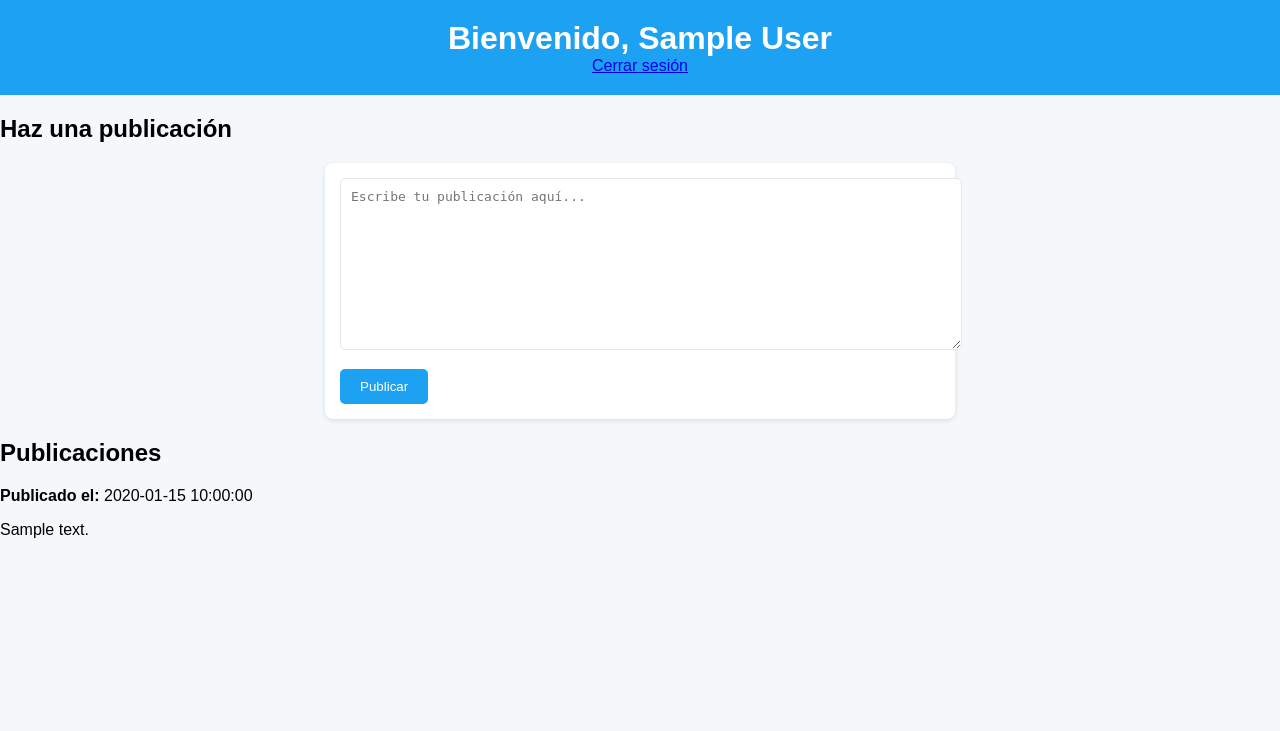
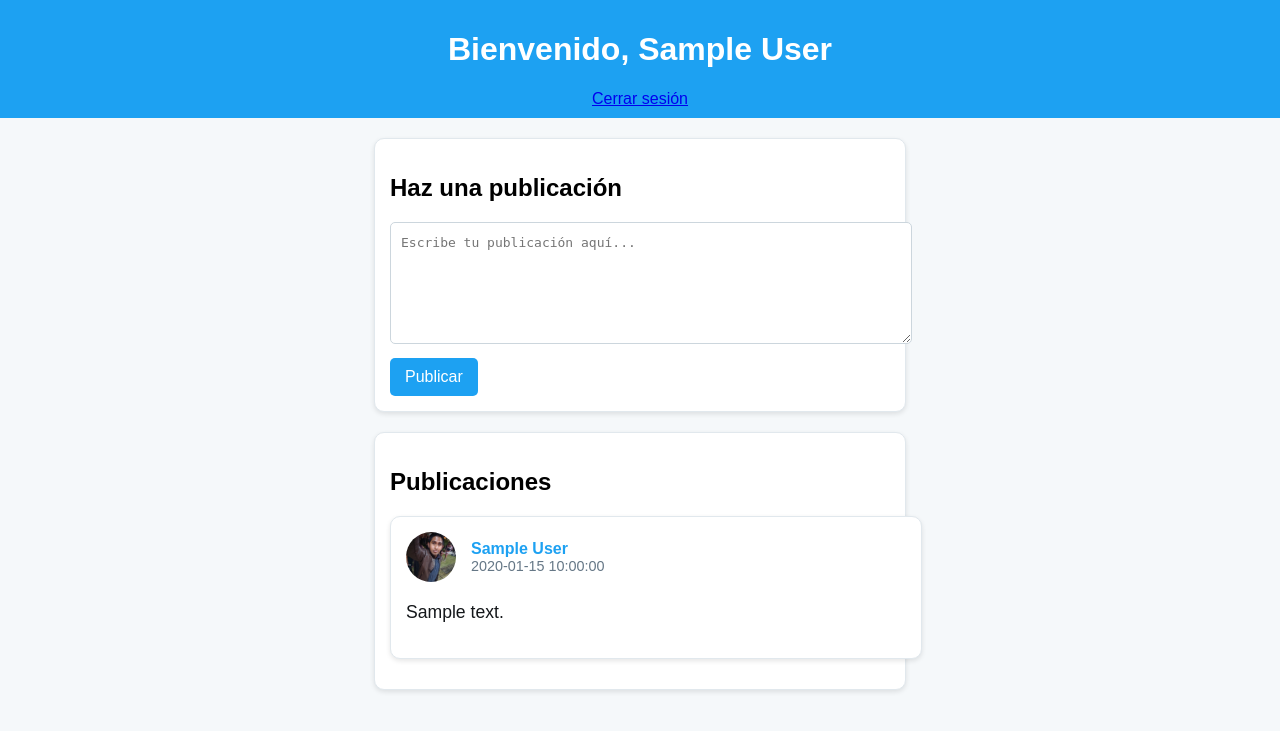
Before and after one commit to JazielPatricio/PATZINO, a PHP site: page /php/perfil.php in a window 1280 px wide. Shown: the top 731 px of the page. Run offline with PHP 8.4, Linux system fonts and the light colour scheme; the visitor is signed in with stand-in values (Sample User, id 1); tables that the repository leaves empty or names only in its code hold one stand-in row (values such as "Sample post").

Commit message:
Se modifico el archivo perfil.php y perfil.css para mejorar apariencia

```diff
--- a/css/perfil.css
+++ b/css/perfil.css
@@ -1,4 +1,4 @@
-/* perfil.css */
+/* Estilos generales */
 body {
     font-family: Arial, sans-serif;
     background-color: #f5f8fa;
@@ -6,64 +6,77 @@ body {
     padding: 0;
 }
 
+/* Contenedor principal del perfil */
 header {
-    background-color: #1da1f2; /* Azul Twitter */
+    background-color: #1da1f2;  /* Color de fondo similar al de Twitter */
     color: white;
+    padding: 10px;
     text-align: center;
-    padding: 20px;
 }
 
-h1 {
-    margin: 0;
-    font-size: 2em;
-}
-
-form {
-    width: 80%;
-    max-width: 600px;
-    margin: 20px auto;
+/* Formulario para publicar */
+.publicar {
+    width: 90%;           /* 90% del ancho disponible */
+    max-width: 500px;     /* No exceder 500px de ancho */
+    margin: 20px auto;    /* Centrado */
     padding: 15px;
     background-color: white;
-    border-radius: 8px;
+    border-radius: 10px;
+    border: 1px solid #e1e8ed;
     box-shadow: 0 2px 5px rgba(0, 0, 0, 0.1);
 }
 
-form textarea {
+textarea {
     width: 100%;
-    height: 150px;
+    height: 100px;
     padding: 10px;
-    margin-bottom: 15px;
-    border: 1px solid #e1e8ed;
     border-radius: 5px;
+    border: 1px solid #ccd6dd;
     font-size: 1em;
     color: #14171a;
+    line-height: 1.5;
 }
 
-form button {
-    padding: 10px 20px;
-    background-color: #1da1f2;
+button {
+    padding: 10px 15px;
+    background-color: #1da1f2;  /* Color azul de Twitter */
     color: white;
     border: none;
     border-radius: 5px;
     cursor: pointer;
+    margin-top: 10px;
+    font-size: 1em;
 }
 
-form button:hover {
-    background-color: #1991d3;
+button:hover {
+    background-color: #0d95e8;  /* Un azul un poco más oscuro */
 }
 
-/* Estilo para las publicaciones */
+/* Estilos para las publicaciones */
+.publicaciones {
+    width: 90%;            /* 90% del ancho disponible */
+    max-width: 500px;      /* No exceder 500px de ancho */
+    margin: 20px auto;     /* Centrado */
+    padding: 15px;
+    background-color: white;
+    border-radius: 10px;
+    border: 1px solid #e1e8ed;
+    box-shadow: 0 2px 5px rgba(0, 0, 0, 0.1);
+    text-align: left;
+}
+
 .tweet {
-    width: 80%;
-    max-width: 600px;
-    margin: 20px auto;
-    background-color: white;
+    width: 100%;
+    background-color: #ffffff;
     border: 1px solid #e1e8ed;
     border-radius: 10px;
     padding: 15px;
+    margin-bottom: 15px;
     box-shadow: 0 2px 5px rgba(0, 0, 0, 0.1);
+    text-align: left;
 }
 
+/* Perfil dentro del tweet */
 .perfil {
     display: flex;
     align-items: center;
@@ -71,8 +84,10 @@ form button:hover {
 }
 
 .foto-perfil {
-    width: 50px;
-    height: 50px;
+    width: 12vw;           /* Tamaño relativo al tamaño de la pantalla */
+    height: 12vw;
+    max-width: 50px;       /* Limitar tamaño máximo */
+    max-height: 50px;
     border-radius: 50%;
     margin-right: 15px;
 }
@@ -84,12 +99,12 @@ form button:hover {
 
 .nombre {
     font-weight: bold;
-    color: #1da1f2; /* Color azul típico de Twitter */
+    color: #1da1f2;         /* Azul de Twitter */
 }
 
 .fecha {
     font-size: 0.9em;
-    color: #657786; /* Color gris claro para la fecha */
+    color: #657786;         /* Gris claro para la fecha */
 }
 
 .contenido-tweet {
@@ -101,3 +116,31 @@ form button:hover {
     color: #14171a;
     line-height: 1.5;
 }
+
+/* Media queries para pantallas pequeñas */
+@media (max-width: 400px) {
+    .tweet {
+        width: 100%;      /* Los tweets ocuparán el 100% del ancho disponible */
+        margin: 10px 0;    /* Menos margen */
+        padding: 15px;     /* Mantener el padding adecuado */
+    }
+
+    .foto-perfil {
+        width: 20vw;       /* Ajustar el tamaño de la imagen de perfil en pantallas pequeñas */
+        height: 20vw;
+        max-width: 50px;   /* Asegurar que no sea demasiado grande */
+        max-height: 50px;
+    }
+
+    .contenido-tweet p {
+        font-size: 1em; /* Tamaño de fuente más pequeño en pantallas pequeñas */
+    }
+
+    .nombre {
+        font-size: 1.1em; /* Hacer el nombre un poco más grande en pantallas pequeñas */
+    }
+
+    .fecha {
+        font-size: 0.8em; /* Reducir el tamaño de la fecha */
+    }
+}
--- a/php/perfil.php
+++ b/php/perfil.php
@@ -54,7 +54,6 @@ $stmt = $conn->prepare($sql);
 $stmt->bind_param("i", $usuario_id);  // "i" para entero (ID del usuario)
 $stmt->execute();
 $result = $stmt->get_result();
-
 ?>
 
 <!DOCTYPE html>
@@ -87,10 +86,16 @@ $result = $stmt->get_result();
         if ($result->num_rows > 0) {
             // Mostrar las publicaciones
             while ($publicacion = $result->fetch_assoc()) {
-                echo "<div class='publicacion'>";
-                echo "<p><strong>Publicado el:</strong> " . $publicacion["fecha_publicacion"] . "</p>";
-                echo "<p>" . nl2br($publicacion["contenido"]) . "</p>";  // nl2br convierte saltos de línea en <br>
-                echo "</div>";
+                echo "<div class='tweet'>";
+                echo "<div class='perfil'>";
+                echo "<img class='foto-perfil' src='../imagenes/FotoDePerfil.jpeg' alt='Foto de perfil'>";  // Imagen de perfil
+                echo "<div class='info-perfil'>";
+                echo "<span class='nombre'>" . $_SESSION["usuario_nombre"] . "</span>";  // Nombre del usuario
+                echo "<span class='fecha'>" . $publicacion["fecha_publicacion"] . "</span>";  // Fecha de la publicación
+                echo "</div>";  // Cierre de info-perfil
+                echo "</div>";  // Cierre de perfil
+                echo "<div class='contenido-tweet'><p>" . nl2br($publicacion["contenido"]) . "</p></div>";  // Contenido de la publicación
+                echo "</div>";  // Cierre de tweet
             }
         } else {
             echo "<p>No tienes publicaciones aún.</p>";
```
